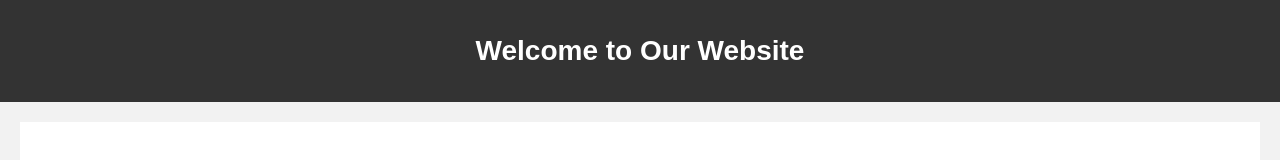
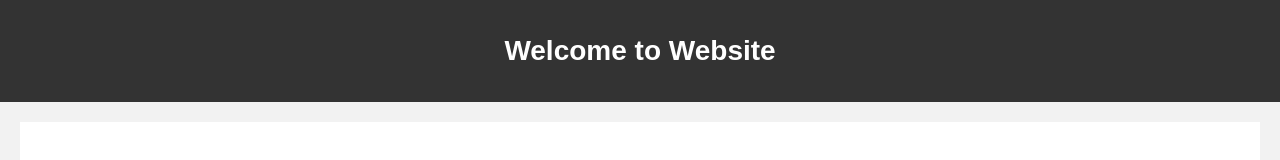
Before and after one commit to LaunchCodeAllhubs/js-assignment-4-html-me-something-MerveDOGAN901, a website: page index.html in a window 1280 px wide. Shown: the top 160 px of the page. Drawn offline with Linux system fonts and the light colour scheme.

Commit message:
title change

```diff
--- a/index.html
+++ b/index.html
@@ -11,7 +11,7 @@
 
 <body>
   <header>
-    <h1>Welcome to Our Website</h1>
+    <h1>Welcome to Website</h1>
   </header>
 
   <main>
```
